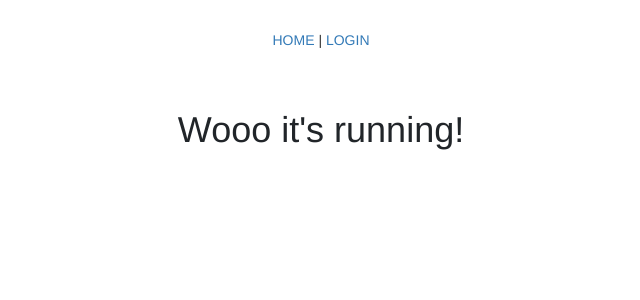
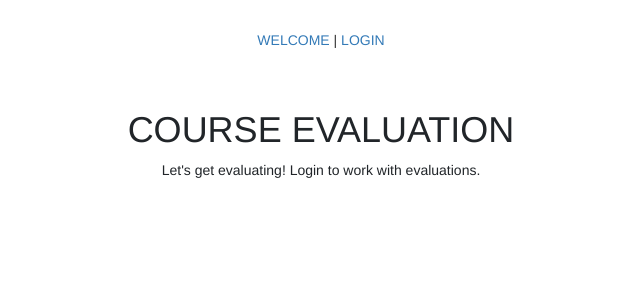
Before and after one commit to krispepper/530_2026_09_course, a Flask app: page /welcome in a window 1280 px wide. Shown: the top 300 px of the page, without its empty margins (319-959 px from the left). Run offline with Flask 3, Linux system fonts and the light colour scheme; parts of the project's set-up code (start-up, migrations or seed data) failed here and were passed over; some libraries are stand-ins or nearby versions.

Commit message:
altered welcome message and added distinction between home (user profile) and welcome (starting page)

```diff
--- a/templates/base.html
+++ b/templates/base.html
@@ -32,8 +32,9 @@
 <body>
 <!-- Navbar -->
 <nav class="my-5">
-    <a href="/homepage"> HOME </a>
+    <a href="/homepage"> WELCOME </a>
     {% if userID %}
+    | <a href="{{ url_for ('home', userID=userID) }}"> HOME </a>
     |<a href="{{ url_for('viewEvaluationsList', userID=userID) }}"> VIEW EVALUATION LIST </a>
     |<a href="{{ url_for('viewCourseList', userID=userID) }}"> VIEW COURSE LIST </a>
     |<a href = "{{url_for('student', userID=userID)}}"> students, see ur evals here!!</a>
@@ -52,7 +53,8 @@
             {% block header %}{% endblock %}
         </header>
             {% block content %}
-            <h1> Wooo it's running! </h1>
+            <h1> COURSE EVALUATION </h1>
+            <p> Let's get evaluating! Login to work with evaluations. </p>
             {% endblock %}
         </main>
     </div>
```
